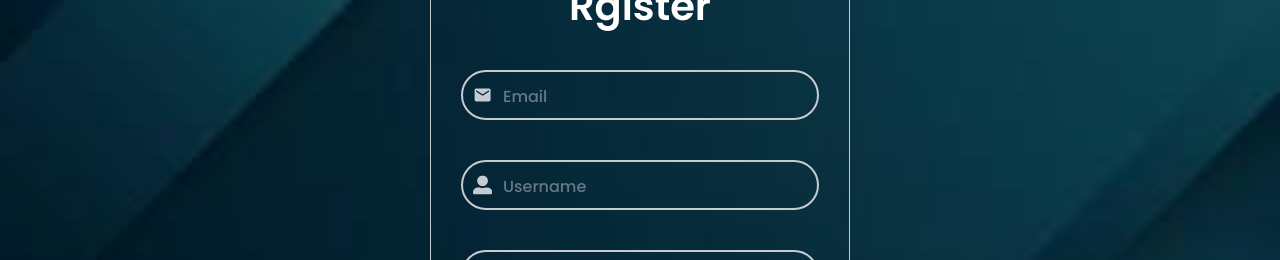
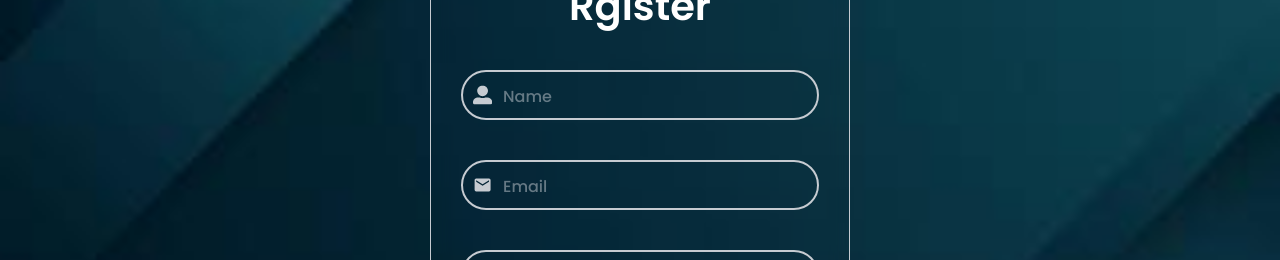
Before and after one commit to neelgit1010/Panel, a React (Vite) app in the folder App/: page /register in a window 1280 px wide. Shown: the part 195-455 px from the top of the page. Built offline with nearby package versions, Linux system fonts and the light colour scheme.

Commit message:
reg changing

```diff
--- a/App/src/components/Register.jsx
+++ b/App/src/components/Register.jsx
@@ -2,35 +2,38 @@ import { FaUserAlt, FaLock, FaRegEye, FaRegEyeSlash } from "react-icons/fa";
 import { MdEmail } from "react-icons/md";
 import { Link } from "react-router-dom";
 import axios from "axios";
-import { useRef } from "react";
+import { useState } from "react";
+import { toastError, toastSuccess } from "../utils";
 
 const Register = ({ showPassword, setShowPassword }) => {
 
-  const refEmail = useRef(null);
-  const refUsername = useRef(null);
-  const refPassword = useRef(null);
+  const [loginInfo, setLoginInfo] = useState({
+    name: "",
+    email: "",
+    password: "",
+  });
+
+  const handleChange = (e) => {
+    setLoginInfo({ ...loginInfo, [e.target.name]: e.target.value });
+  };
+
   const handleFormSubmit = async (e) => {
     e.preventDefault();
-    const email = refEmail.current.value;
-    const username = refUsername.current.value;
-    const password = refPassword.current.value;
+    const { name, email, password } = loginInfo;
 
-    const userData = {
-      email,
-      username,
-      password,
-    };
-
-    console.log(userData); // Log the data being sent
     try {
-      const response = await axios.post("http://localhost:5000/register", userData);
-      console.log("User registered successfully:", response.data);
-      alert("User registered successfully");
+      const response = await axios.post("http://localhost:5000/auth/register", {
+        name,
+        email,
+        password,
+      });
+      console.log(response.data);
+      return toastSuccess(response.data.message);
     } catch (error) {
-      console.error("Error registering user:", error);
+      console.error(error);
+      return toastError(error.response.data.message);
     }
   };
-
 
   return (
     <div className="landing-page">
@@ -38,19 +41,20 @@ const Register = ({ showPassword, setShowPassword }) => {
         <form method="post" action="" onSubmit={(e) => handleFormSubmit(e)}>
           <h1>Rgister</h1>
           <div className="input-box">
-            <MdEmail className="icon" />
-            <input type="email" placeholder="Email" ref={refEmail} required />
+            <FaUserAlt className="icon" />
+            <input type="text" name="name" placeholder="Name" required onChange={handleChange}/>
           </div>
           <div className="input-box">
-            <FaUserAlt className="icon" />
-            <input type="text" placeholder="Username" ref={refUsername} required />
+            <MdEmail className="icon" />
+            <input type="email" name="email" placeholder="Email" required onChange={handleChange}/>
           </div>
           <div className="input-box">
             <FaLock className="icon" />
             <input
               type={showPassword ? "text" : "password"}
               placeholder="Password"
-              ref={refPassword}
+              name="password"
+              onChange={handleChange}
               required
             />
             <span
--- /dev/null
+++ b/App/src/utils.jsx
@@ -0,0 +1,16 @@
+import { ToastContainer, toast } from 'react-toastify';
+import 'react-toastify/dist/ReactToastify.css';
+
+export const toastSuccess = (msg) => {
+    toast.success(msg, {
+        position: 'top-right',
+        autoClose: 2000
+    });
+}
+
+export const toastError = (msg) => {
+    toast.error(msg, {
+        position: 'top-right',
+        autoClose: 2000
+    });
+}
```
